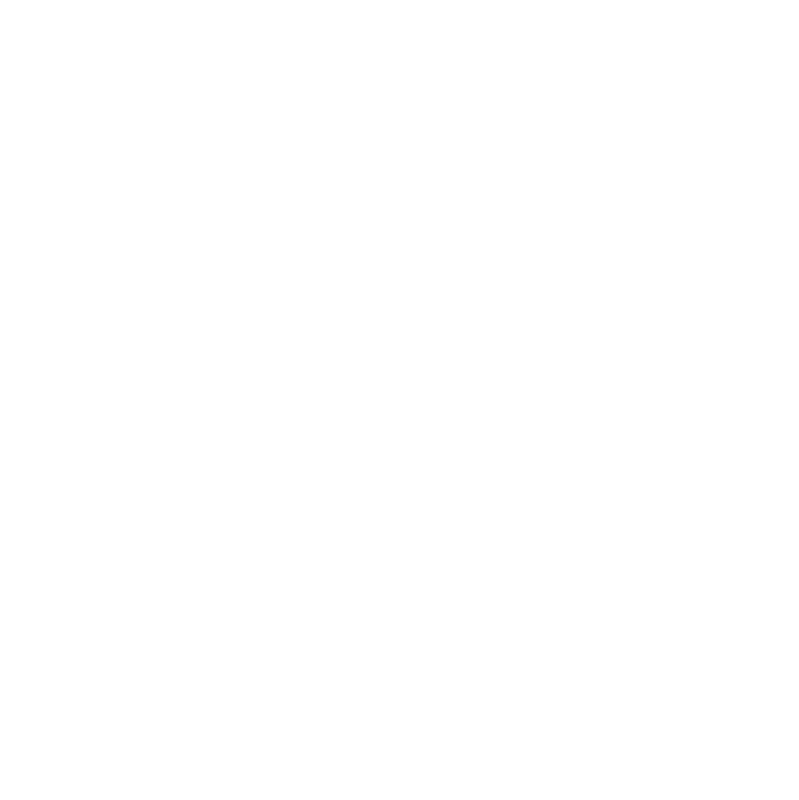
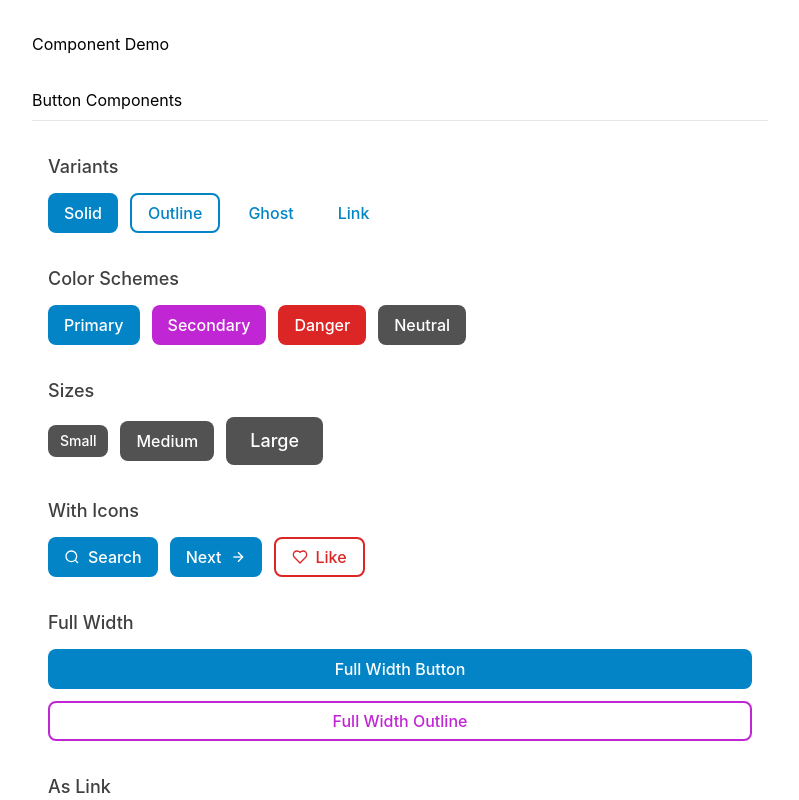
Before and after one commit to NghiaDPTWorkk/fe-eyewear-swp391, a React (Vite) app in the folder frontend/: page / in a window 1280 px wide. Shown: the top 800 px of the page, without its empty margins (240-1039 px from the left). Built offline with nearby package versions, Linux system fonts and the light colour scheme.

Commit message:
KAN-31 fix: layout container headerstaff

```diff
--- a/frontend/src/pages/customer/HomePage.tsx
+++ b/frontend/src/pages/customer/HomePage.tsx
@@ -1,11 +1,11 @@
-// import TestButton from '@/test/Button/TestButton'
-// import TestInput from '@/test/Input/TestInput'
-// import TestSelection from '@/test/Selection/TestSelection'
+import TestButton from '@/test/Button/TestButton'
+import TestInput from '@/test/Input/TestInput'
+import TestSelection from '@/test/Selection/TestSelection'
 
 export const HomePage = () => {
   return (
     <div style={{ padding: '2rem', maxWidth: '800px', margin: '0 auto' }}>
-      {/* <h1 style={{ marginBottom: '2rem' }}>Component Demo</h1>
+      <h1 style={{ marginBottom: '2rem' }}>Component Demo</h1>
 
       <h2
         style={{ marginBottom: '1rem', borderBottom: '1px solid #e5e7eb', paddingBottom: '0.5rem' }}
@@ -36,12 +36,7 @@
       >
         Selection Components
       </h2>
-      <TestSelection /> */}
-      {/* <Container>
-        <h2>hehe</h2>
-      </Container> */}
-      {/* Cách dùng Header header có logo | ko logo
-      <Header containerWidth="100%" search={<SearchBar />} iconList={<CustomerIcons />} /> */}
+      <TestSelection />
     </div>
   )
 }
--- a/frontend/src/shared/components/ui/search/Search.tsx
+++ /dev/null
@@ -1,9 +0,0 @@
-import React from 'react'
-
-export default function Search() {
-  return (
-    <div>
-      <h4>HEHEHEHEH</h4>
-    </div>
-  )
-}
```
Also changed, not shown: frontend/src/shared/components/ui/search/index.ts (deleted).
